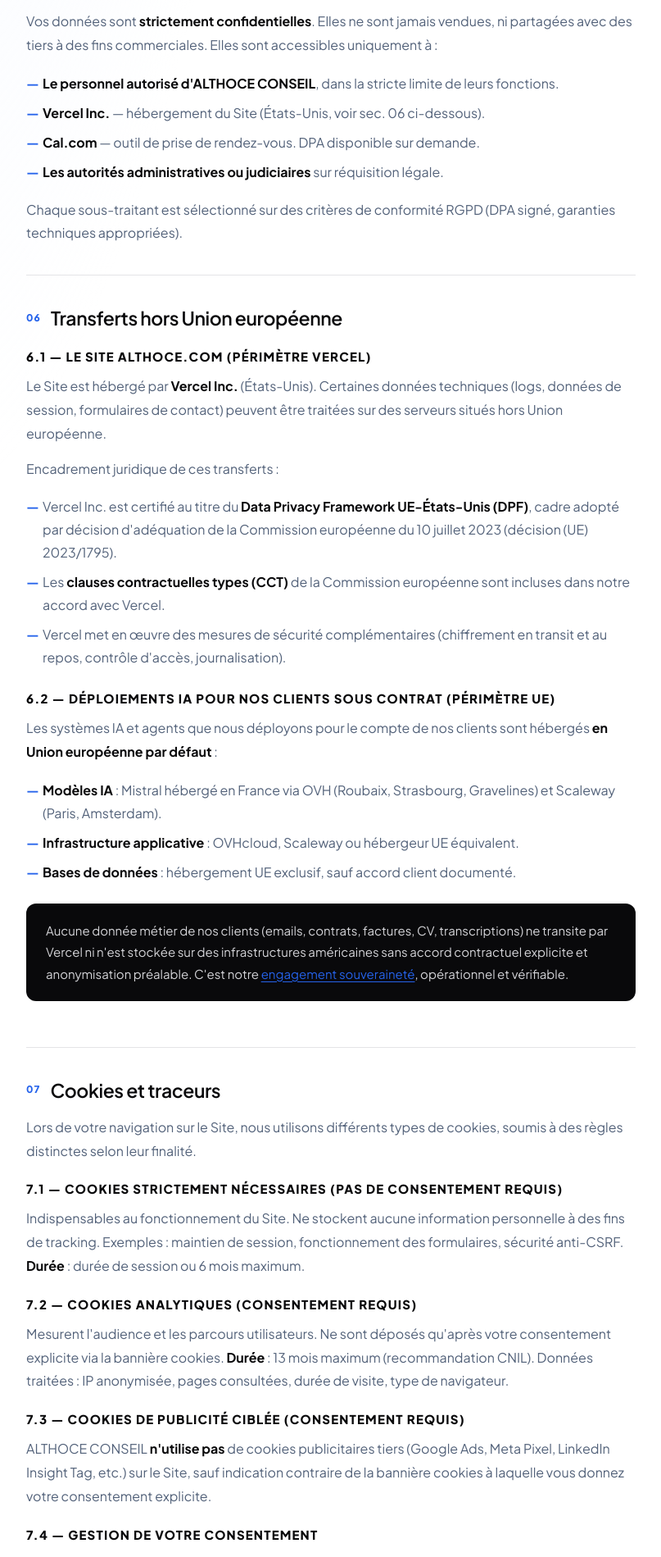
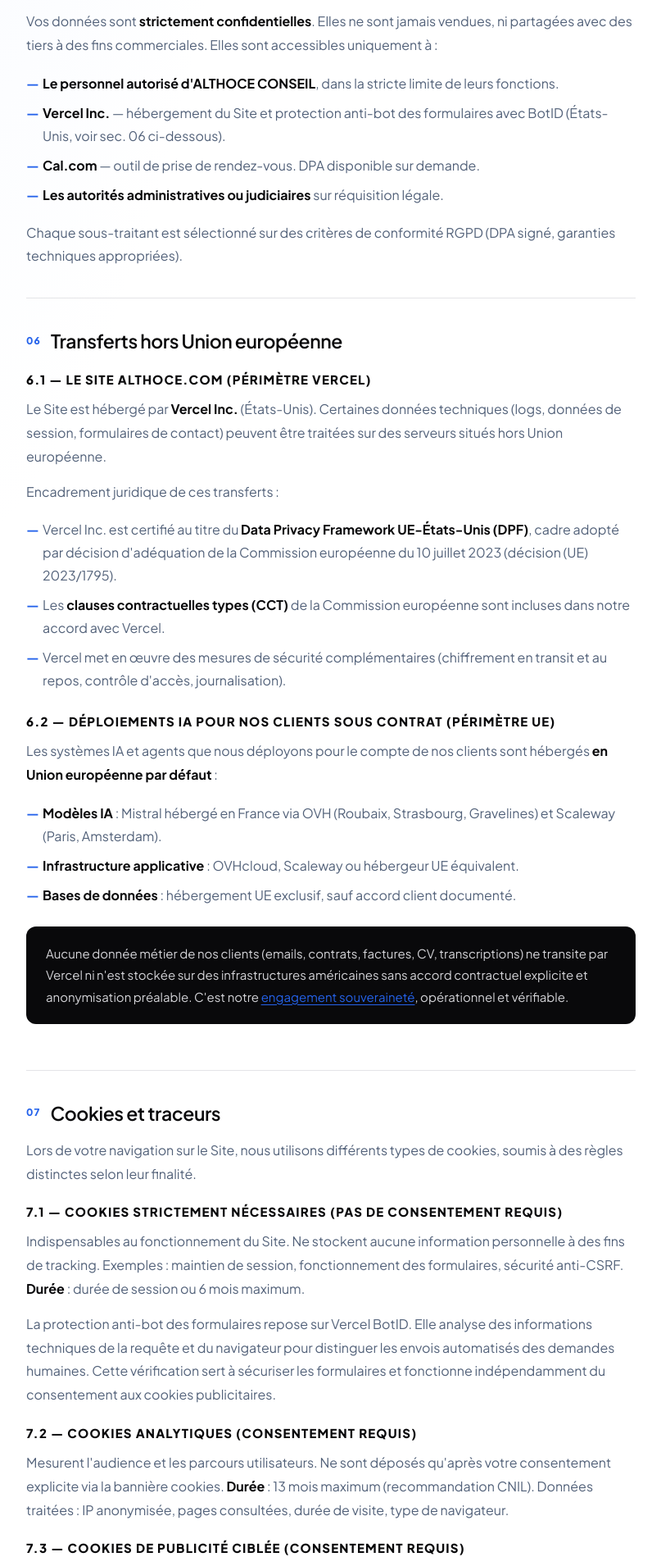
Before and after one commit to espoir-star/Althoce-google-studio-site, a Next.js app: page /confidentialite in a window 1280 px wide. Shown: the part 2900-4799 px from the top of the page at 82% size, without its empty margins (102-909 px from the left). Built offline with nearby package versions, Linux system fonts and the light colour scheme.

Commit message:
fix: clarify form errors and document bot protection

```diff
--- a/components/ContactForm.tsx
+++ b/components/ContactForm.tsx
@@ -23,6 +23,7 @@ const budgetOptions = [
 
 export default function ContactForm() {
   const [state,setState] = useState<'idle'|'loading'|'success'|'error'>('idle');
+  const [errorMessage,setErrorMessage] = useState('L’envoi n’a pas abouti. Réessayez ou contactez-nous par email.');
   const [form,setForm] = useState({nom:'',entreprise:'',email:'',telephone:'',taille:'',budget:'',description:''});
   useEffect(()=>{trackFb('Contact');},[]);
   function change(e: ChangeEvent<HTMLInputElement|HTMLSelectElement|HTMLTextAreaElement>) { setForm(prev=>({...prev,[e.target.name]:e.target.value})); }
@@ -32,6 +33,10 @@ export default function ContactForm() {
     setState('loading');
     try {
       const res=await fetch('/api/contact/',{method:'POST',headers:{'Content-Type':'application/json'},body:JSON.stringify(form)});
+      if (!res.ok) {
+        const result = await res.json().catch(() => null);
+        setErrorMessage(typeof result?.error === 'string' ? result.error : 'L’envoi n’a pas abouti. Réessayez ou contactez-nous par email.');
+      }
       setState(res.ok?'success':'error');
       if(res.ok) trackFb('Lead',{content_name:'Formulaire de contact',content_category:form.budget||undefined});
     } catch {setState('error');}
@@ -53,7 +58,7 @@ export default function ContactForm() {
     </div>
     <div className={s.field}><label htmlFor="ctc-description">Votre besoin, en quelques mots *</label><textarea id="ctc-description" name="description" required rows={5} value={form.description} onChange={change} placeholder="Former votre équipe à l’IA, gagner du temps, explorer une idée… Qu’aimeriez-vous faire évoluer ?" /></div>
     <button className={s.submit} type="submit" disabled={state==='loading'}>{state==='loading'?'Envoi en cours…':'Demander mon pré-audit offert →'}</button>
-    {state==='error'&&<p className={s.error} role="alert">L’envoi n’a pas abouti. Vos informations sont conservées dans ce formulaire. Réessayez ou écrivez à <a href="mailto:espoir@contact.althoce.com">espoir@contact.althoce.com</a>.</p>}
+    {state==='error'&&<p className={s.error} role="alert">{errorMessage} Vos informations sont conservées dans ce formulaire. Vous pouvez aussi écrire à <a href="mailto:espoir@contact.althoce.com">espoir@contact.althoce.com</a>.</p>}
     <p className={s.privacy}>Vos informations servent à répondre à votre demande. Consultez notre <a href="/confidentialite/">politique de confidentialité</a>. Vous pouvez exercer vos droits à espoir@contact.althoce.com.</p>
   </form>;
 }
--- a/components/PrivacyPageClient.tsx
+++ b/components/PrivacyPageClient.tsx
@@ -213,7 +213,7 @@ export default function PrivacyPageClient() {
                 <p>Vos données sont <strong>strictement confidentielles</strong>. Elles ne sont jamais vendues, ni partagées avec des tiers à des fins commerciales. Elles sont accessibles uniquement à&nbsp;:</p>
                 <ul>
                   <li><strong>Le personnel autorisé d'ALTHOCE CONSEIL</strong>, dans la stricte limite de leurs fonctions.</li>
-                  <li><strong>Vercel Inc.</strong> — hébergement du Site (États-Unis, voir sec. 06 ci-dessous).</li>
+                  <li><strong>Vercel Inc.</strong> — hébergement du Site et protection anti-bot des formulaires avec BotID (États-Unis, voir sec. 06 ci-dessous).</li>
                   <li><strong>Cal.com</strong> — outil de prise de rendez-vous. DPA disponible sur demande.</li>
                   <li><strong>Les autorités administratives ou judiciaires</strong> sur réquisition légale.</li>
                 </ul>
@@ -253,10 +253,11 @@ export default function PrivacyPageClient() {
                 <p>Lors de votre navigation sur le Site, nous utilisons différents types de cookies, soumis à des règles distinctes selon leur finalité.</p>
                 <h3 className="priv-h3">7.1 — Cookies strictement nécessaires (pas de consentement requis)</h3>
                 <p>Indispensables au fonctionnement du Site. Ne stockent aucune information personnelle à des fins de tracking. Exemples&nbsp;: maintien de session, fonctionnement des formulaires, sécurité anti-CSRF. <strong>Durée</strong>&nbsp;: durée de session ou 6 mois maximum.</p>
+                <p>La protection anti-bot des formulaires repose sur Vercel BotID. Elle analyse des informations techniques de la requête et du navigateur pour distinguer les envois automatisés des demandes humaines. Cette vérification sert à sécuriser les formulaires et fonctionne indépendamment du consentement aux cookies publicitaires.</p>
                 <h3 className="priv-h3">7.2 — Cookies analytiques (consentement requis)</h3>
                 <p>Mesurent l'audience et les parcours utilisateurs. Ne sont déposés qu'après votre consentement explicite via la bannière cookies. <strong>Durée</strong>&nbsp;: 13 mois maximum (recommandation CNIL). Données traitées&nbsp;: IP anonymisée, pages consultées, durée de visite, type de navigateur.</p>
                 <h3 className="priv-h3">7.3 — Cookies de publicité ciblée (consentement requis)</h3>
-                <p>ALTHOCE CONSEIL <strong>n'utilise pas</strong> de cookies publicitaires tiers (Google Ads, Meta Pixel, LinkedIn Insight Tag, etc.) sur le Site, sauf indication contraire de la bannière cookies à laquelle vous donnez votre consentement explicite.</p>
+                <p>Avec votre accord, le Site utilise actuellement le pixel Meta pour mesurer les visites et les demandes issues de nos campagnes. Il est chargé uniquement après acceptation dans la bannière cookies. Vous pouvez retirer cet accord à tout moment avec le bouton « Gérer les cookies ».</p>
                 <h3 className="priv-h3">7.4 — Gestion de votre consentement</h3>
                 <p>Vous pouvez à tout moment modifier vos préférences cookies via la bannière cookies (accessible en bas de chaque page) ou via les paramètres de votre navigateur. Refuser les cookies analytiques n'altère pas le fonctionnement du Site.</p>
               </div>
```
Also changed, not shown: 1 other file (tests, documents, lock files or other folders).
